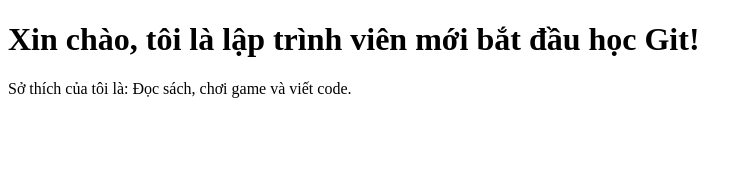
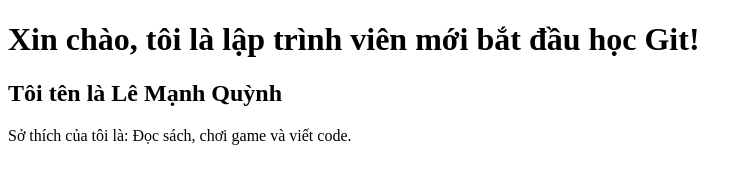
Before and after one commit to ManhQuynhDev/learn_github, a plain HTML site: page index.html in a window 1280 px wide. Shown: the whole page, without its empty margins (0-752 px from the left). Drawn offline with Linux system fonts and the light colour scheme.

Commit message:
Commit 03:Them ho va ten cua tac gia

```diff
--- a/index.html
+++ b/index.html
@@ -7,7 +7,7 @@
 
 <body>
     <h1>Xin chào, tôi là lập trình viên mới bắt đầu học Git!</h1>
-
+    <h2>Tôi tên là Lê Mạnh Quỳnh</h2>
     <!-- Thêm dòng này vào file index.html -->
     <p>Sở thích của tôi là: Đọc sách, chơi game và viết code.</p>
 </body>
```
